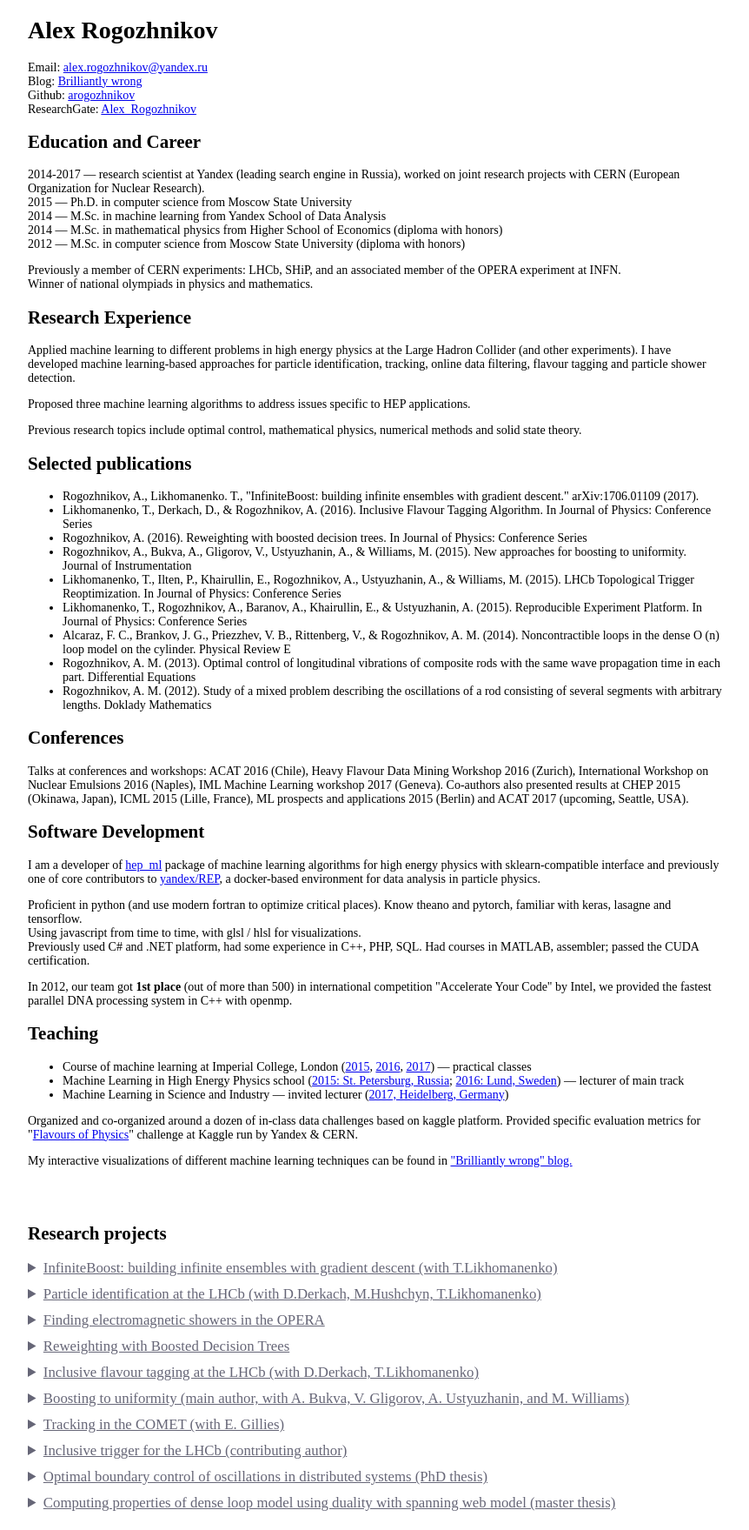
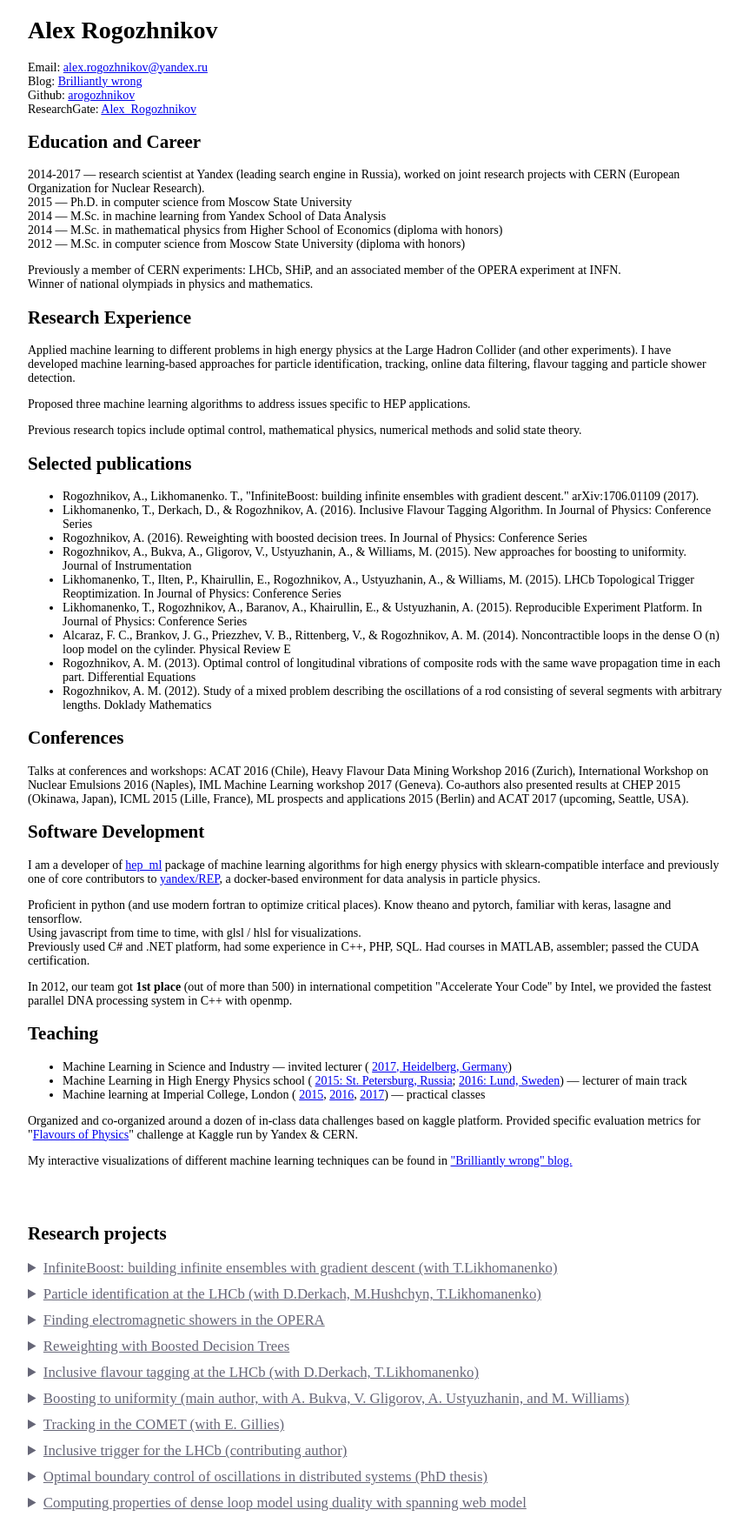
Before and after one commit to arogozhnikov/arogozhnikov.github.io, a Jekyll site: the page cv/AlexRogozhnikov.html, which Jekyll copies as it is, in a window 1280 px wide. Shown: the whole page at 87% size, without its empty margins (208-1070 px from the left). Built offline with Jekyll 4.4.1, drawn with Linux system fonts in a browser that asks for light colours.

Commit message:
reformatted CV

```diff
--- a/_layouts/post.html
+++ b/_layouts/post.html
@@ -14,8 +14,8 @@
 
   <!-- adding temp info -->
   <div class='job-looking' style='background: #DEF; font-size: 1.2em; padding: 30px;'  >
-    Looking for a good <strong>research scientist in machine learning</strong> to join your team? <br />
-    I'm open for opportunities both in industry and academia! My email is at the bottom.
+    Psst. Looking for a <strong>research scientist in machine learning</strong> to join your team? <br />
+    Drop me an email, I'm currently open for opportunities! <a href='http://arogozhnikov.github.io/cv/AlexRogozhnikov.html' >My CV</a>.
   </div>
 
   <!-- end of temp info -->
--- a/cv/AlexRogozhnikov.html
+++ b/cv/AlexRogozhnikov.html
@@ -40,6 +40,7 @@
         .pagebreak {
             page-break-before: always;
         }
+
         summary {
             font-size: 1.2em;
             color: #667;
@@ -102,8 +103,7 @@
     <h2>Selected publications </h2>
     <ul>
         <li>
-            Rogozhnikov, A., Likhomanenko. T., "InfiniteBoost: building infinite ensembles with gradient descent."
-            arXiv:1706.01109 (2017).
+            Rogozhnikov, A., Likhomanenko. T., "InfiniteBoost: building infinite ensembles with gradient descent." arXiv:1706.01109 (2017).
         </li>
         <li>
             Likhomanenko, T., Derkach, D., & Rogozhnikov, A. (2016). Inclusive Flavour Tagging Algorithm. In Journal of Physics: Conference
@@ -159,9 +159,8 @@
         a docker-based environment for data analysis in particle physics.
     </p>
     <p>
-        Proficient in python (and use modern fortran to optimize critical places). Know theano and
-        pytorch, familiar with keras, lasagne and tensorflow. <br /> Using javascript from time to time, with glsl
-        / hlsl for visualizations.
+        Proficient in python (and use modern fortran to optimize critical places). Know theano and pytorch, familiar with keras,
+        lasagne and tensorflow. <br /> Using javascript from time to time, with glsl / hlsl for visualizations.
         <br /> Previously used C# and .NET platform, had some experience in C++, PHP, SQL. Had courses in MATLAB, assembler;
         passed the CUDA certification.
     </p>
@@ -179,19 +178,19 @@
     </p>  -->
     <ul>
         <li>
-            Course of machine learning at Imperial College, London
-            (<a href='https://github.com/arogozhnikov/YSDA_ICL'>2015</a>,
+            Machine Learning in Science and Industry &mdash; invited lecturer (
+            <a href='https://github.com/yandexdataschool/MLAtGradDays'>2017, Heidelberg, Germany</a>)
+        </li>
+        <li>
+                Machine Learning in High Energy Physics school (
+                <a href='https://github.com/yandexdataschool/mlhep2015'>2015: St. Petersburg, Russia</a>;
+                <a href='https://github.com/yandexdataschool/mlhep2016'>2016: Lund, Sweden</a>) &mdash; lecturer of main track
+        </li>
+        <li>
+            Machine learning at Imperial College, London (
+            <a href='https://github.com/arogozhnikov/YSDA_ICL'>2015</a>,
             <a href='https://github.com/yandexdataschool/MLatImperial2016'>2016</a>,
             <a href='https://github.com/yandexdataschool/MLatImperial2017'>2017</a>) &mdash; practical classes
-        </li>
-        <li>
-            Machine Learning in High Energy Physics school
-            (<a href='https://github.com/yandexdataschool/mlhep2015'>2015: St. Petersburg, Russia</a>;
-            <a href='https://github.com/yandexdataschool/mlhep2016'>2016: Lund, Sweden</a>) &mdash; lecturer of main track
-        </li>
-        <li>
-            Machine Learning in Science and Industry &mdash; invited lecturer
-            (<a href='https://github.com/yandexdataschool/MLAtGradDays'>2017, Heidelberg, Germany</a>)
         </li>
     </ul>
 
@@ -409,7 +408,7 @@
 
 
     <details>
-        <summary>Computing properties of dense loop model using duality with spanning web model (master thesis) </summary>
+        <summary>Computing properties of dense loop model using duality with spanning web model </summary>
         <p>
             This is a research in solid state theory: both dense loop model and spanning web model are lattice models (and have corresponding
             partition functions), their nice duality made it possible to compute partition function and loops density of
@@ -417,7 +416,7 @@
             <a href='https://arxiv.org/pdf/1409.7848.pdf'>Read more</a> (my part is computations for web models).
         </p>
     </details>
-
+    <br />
 </body>
 
 </html>
```
